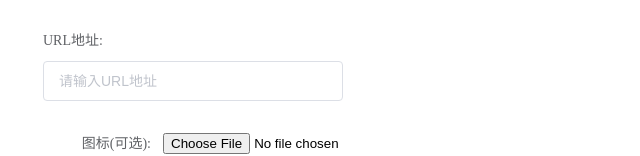
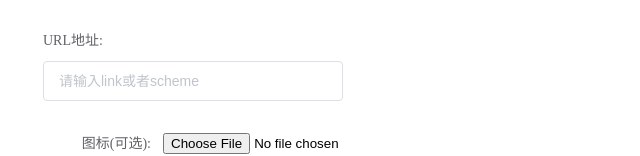
Before and after one commit to WangGuibin/webclicp-vue-app, a Vue app: page / in a window 1280 px wide. Shown: the part 435-591 px from the top of the page, without its empty margins (0-640 px from the left). Built offline with nearby package versions, Linux system fonts and the light colour scheme.

Commit message:
update placeholder

```diff
--- a/src/App.vue
+++ b/src/App.vue
@@ -25,13 +25,15 @@
 
       <el-form-item
         :label="
-          this.formData.type === 'web' ? 'URL地址: ' : 'Universal Link地址: '
+          this.formData.type === 'web'
+            ? 'URL地址: '
+            : 'Universal Link 或者 URL Scheme : '
         "
       >
         <el-input
           v-model="formData.URL"
           type="url"
-          placeholder="请输入URL地址"
+          placeholder="请输入link或者scheme"
         ></el-input>
       </el-form-item>
       <div v-if="this.formData.type === 'app'">
```
